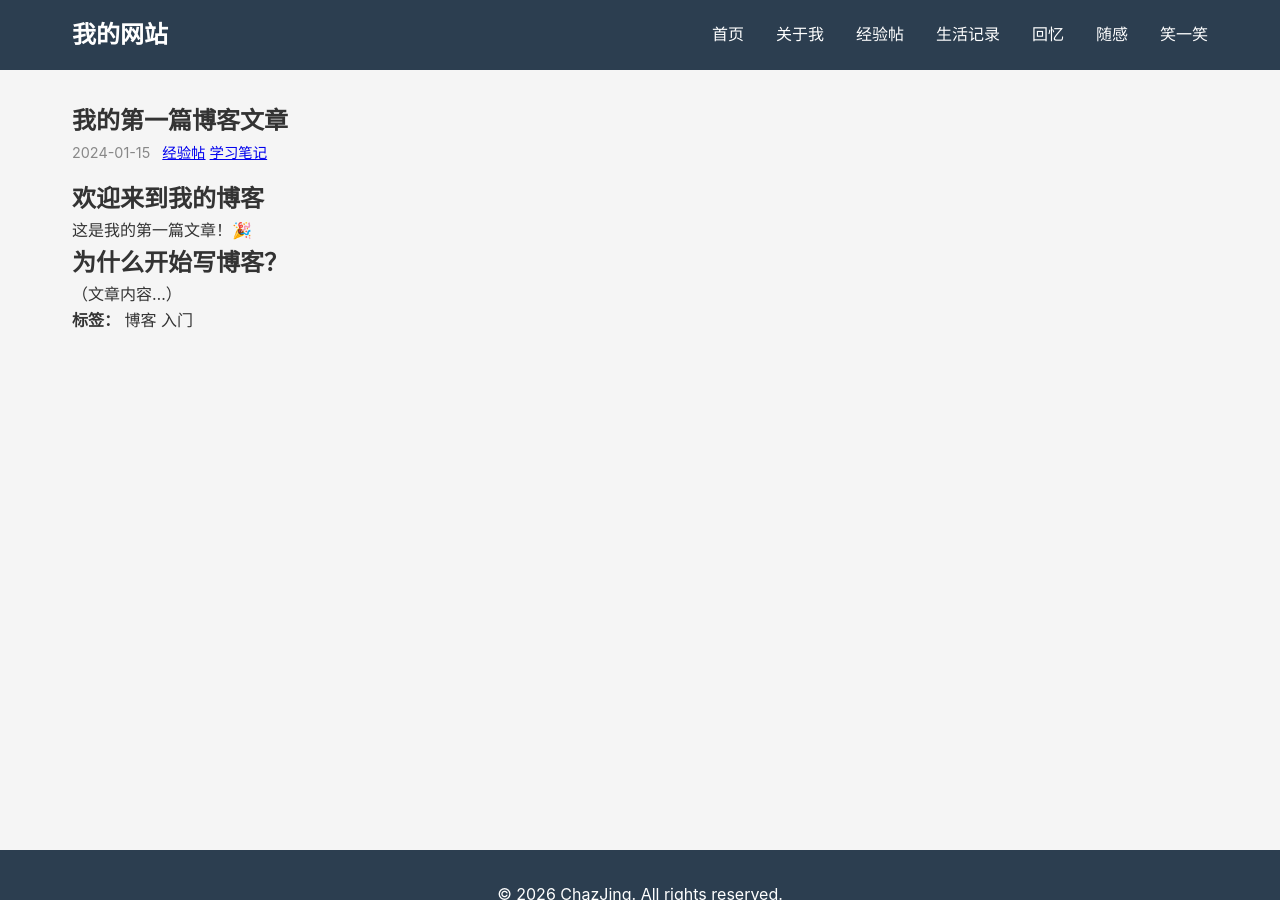
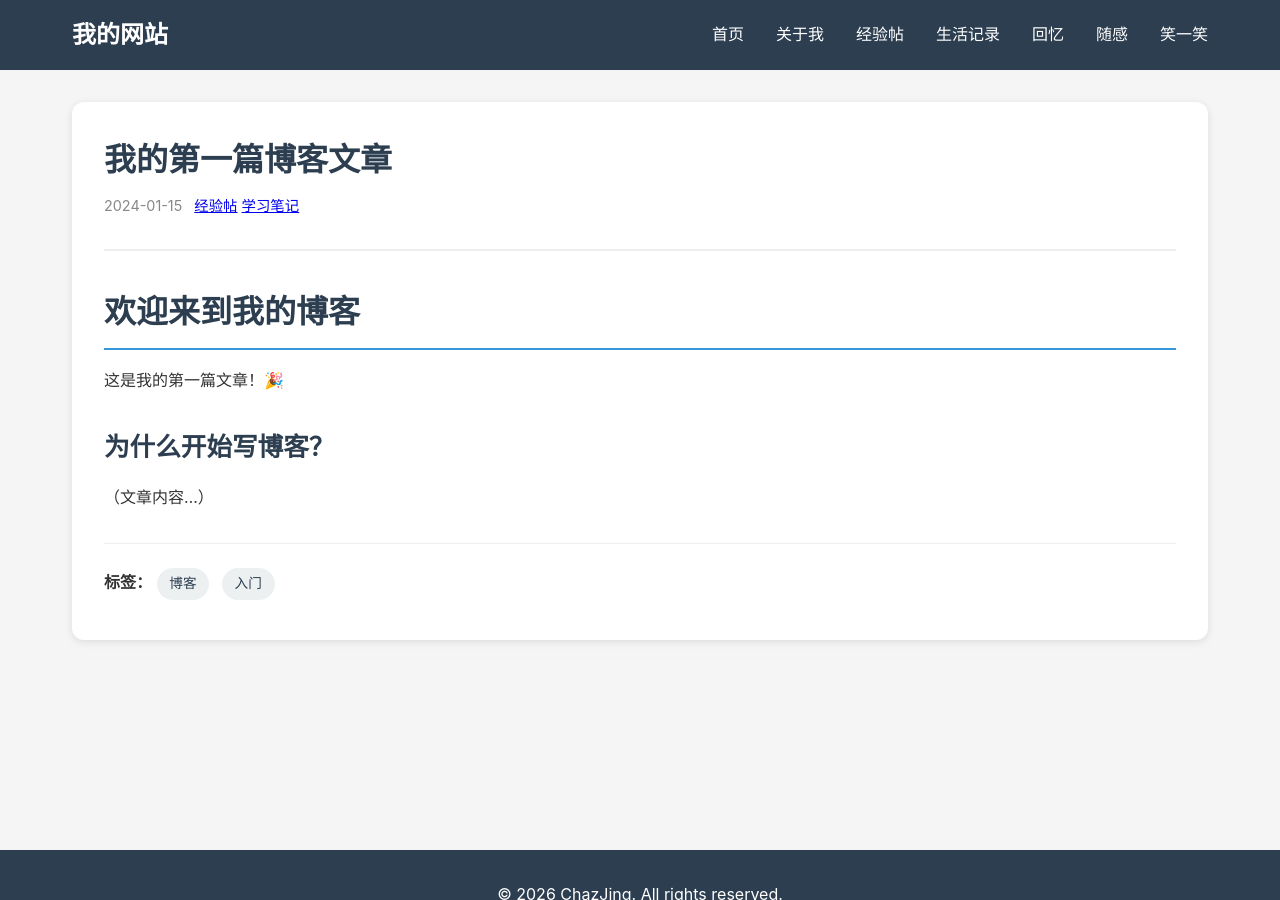
Before and after one commit to ChazJing/ChazJing.github.io, a Jekyll site: the page built from _posts/jingyan/2024-01-15-first-post.md, in a window 1280 px wide and 900 px high. Built offline with Jekyll 4.4.1, drawn with Linux system fonts in a browser that asks for light colours.

Commit message:
Add files via upload

```diff
--- a/assets/css/style.css
+++ b/assets/css/style.css
@@ -318,6 +318,151 @@ body {
     color: #3498db;
 }
 
+/* Markdown 内容样式 */
+.post-content {
+    background: white;
+    padding: 2rem;
+    border-radius: 12px;
+    box-shadow: 0 2px 8px rgba(0,0,0,0.1);
+}
+
+.post-header {
+    border-bottom: 2px solid #eee;
+    padding-bottom: 1rem;
+    margin-bottom: 2rem;
+}
+
+.post-title {
+    font-size: 2rem;
+    color: #2c3e50;
+    margin-bottom: 0.5rem;
+}
+
+.post-body {
+    line-height: 1.8;
+    color: #333;
+}
+
+.post-body h1 {
+    font-size: 2rem;
+    color: #2c3e50;
+    margin: 2rem 0 1rem;
+    padding-bottom: 0.5rem;
+    border-bottom: 2px solid #3498db;
+}
+
+.post-body h2 {
+    font-size: 1.6rem;
+    color: #2c3e50;
+    margin: 1.8rem 0 0.8rem;
+}
+
+.post-body h3 {
+    font-size: 1.3rem;
+    color: #2c3e50;
+    margin: 1.5rem 0 0.6rem;
+}
+
+.post-body h4 {
+    font-size: 1.1rem;
+    color: #2c3e50;
+    margin: 1.2rem 0 0.5rem;
+}
+
+.post-body p {
+    margin-bottom: 1.2rem;
+}
+
+.post-body strong {
+    font-weight: 600;
+    color: #2c3e50;
+}
+
+.post-body em {
+    font-style: italic;
+}
+
+.post-body a {
+    color: #3498db;
+    text-decoration: none;
+}
+
+.post-body a:hover {
+    text-decoration: underline;
+}
+
+.post-body ul,
+.post-body ol {
+    margin-left: 2rem;
+    margin-bottom: 1.2rem;
+}
+
+.post-body li {
+    margin-bottom: 0.5rem;
+}
+
+.post-body code {
+    background: #f5f5f5;
+    padding: 0.2rem 0.5rem;
+    border-radius: 4px;
+    font-family: "SFMono-Regular", Consolas, "Liberation Mono", Menlo, monospace;
+    font-size: 0.9rem;
+    color: #e74c3c;
+}
+
+.post-body pre {
+    background: #2c3e50;
+    color: #ecf0f1;
+    padding: 1.5rem;
+    border-radius: 8px;
+    overflow-x: auto;
+    margin-bottom: 1.2rem;
+}
+
+.post-body pre code {
+    background: none;
+    color: inherit;
+    padding: 0;
+}
+
+.post-body blockquote {
+    border-left: 4px solid #3498db;
+    padding-left: 1.5rem;
+    margin: 1.5rem 0;
+    color: #666;
+    font-style: italic;
+}
+
+.post-body img {
+    max-width: 100%;
+    height: auto;
+    border-radius: 8px;
+    margin: 1.5rem 0;
+}
+
+.post-body hr {
+    border: none;
+    border-top: 2px solid #eee;
+    margin: 2rem 0;
+}
+
+.post-tags {
+    margin-top: 2rem;
+    padding-top: 1.5rem;
+    border-top: 1px solid #eee;
+}
+
+.post-tags .tag {
+    display: inline-block;
+    background: #ecf0f1;
+    color: #2c3e50;
+    padding: 0.3rem 0.8rem;
+    border-radius: 20px;
+    font-size: 0.85rem;
+    margin-right: 0.5rem;
+    margin-bottom: 0.5rem;
+}
+
 @media (max-width: 768px) {
     .profile-card,
     .about-section {
```
